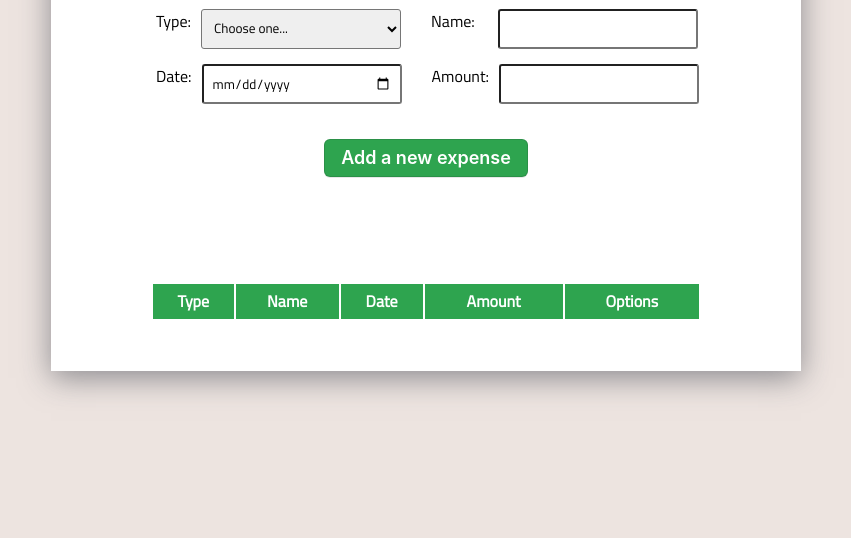
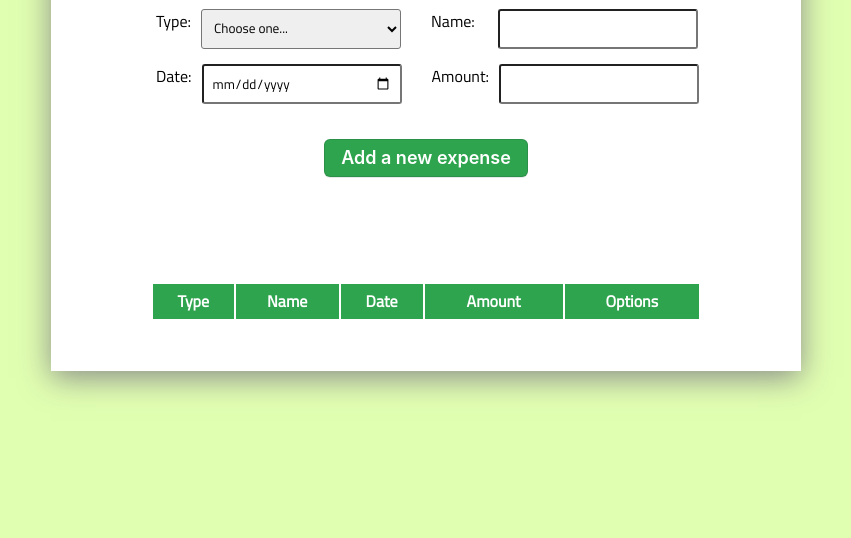
Before and after one commit to DecodersCommunity/expense-tracker-vanilla, a plain HTML site: page main/index.html in a window 1280 px wide. Shown: the part 262-800 px from the top of the page, without its empty margins (214-1065 px from the left). Drawn offline with Linux system fonts and the light colour scheme.

Commit message:
Updated style.css
Updated background color,  height, width.

```diff
--- a/main/style.css
+++ b/main/style.css
@@ -6,7 +6,7 @@
 }
 
 body {
-    background: #EDE4E0;
+    background: #E1FFB1;
 }
 
 .expenseBody {
```
